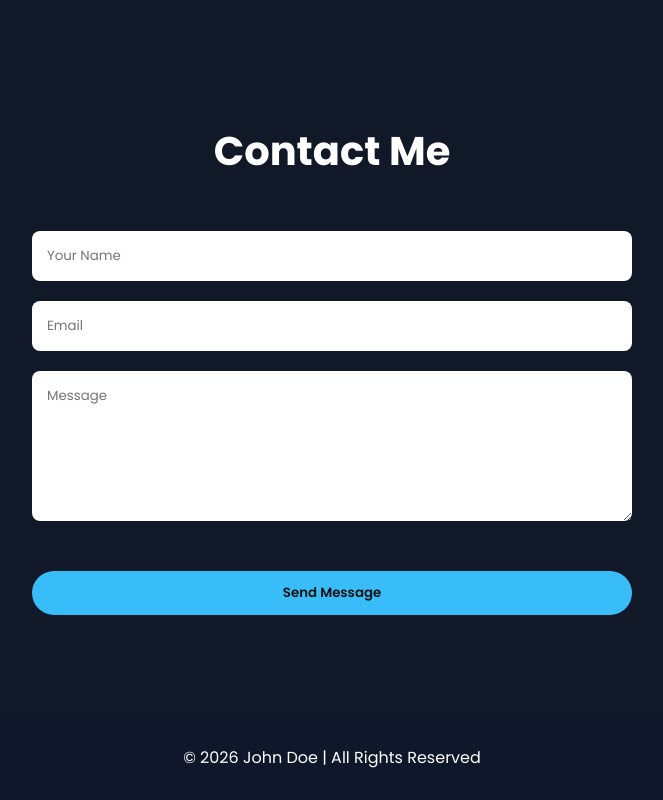
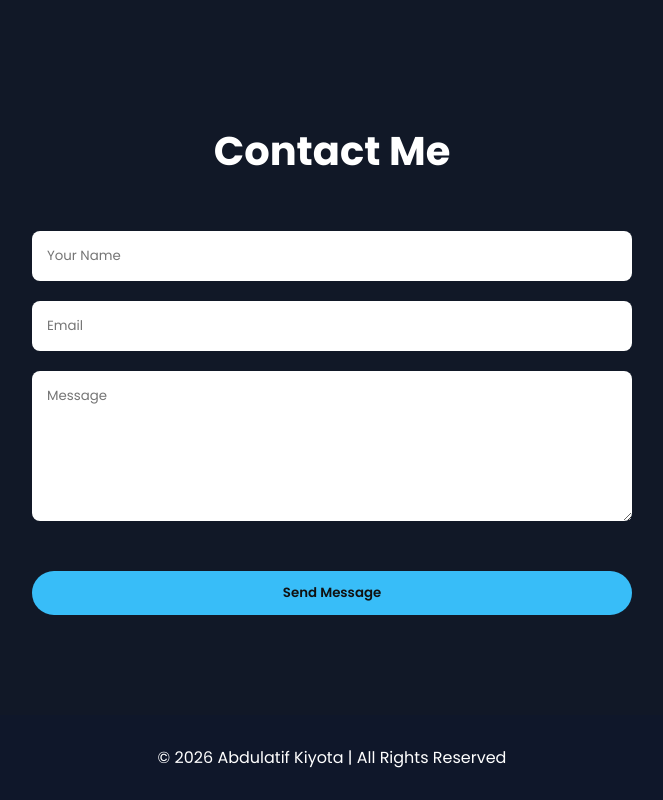
Before and after one commit to babakijacho/portfolio, a plain HTML site: page index.html in a window 1280 px wide. Shown: the part 2240-3040 px from the top of the page, without its empty margins (308-971 px from the left). Drawn offline with Linux system fonts and the light colour scheme.

Commit message:
Update index.html

```diff
--- a/index.html
+++ b/index.html
@@ -210,7 +210,7 @@ Interactive admin dashboard with charts.
 <footer>
 
 <p>
-© 2026 John Doe | All Rights Reserved
+© 2026 Abdulatif Kiyota | All Rights Reserved
 </p>
 
 </footer>
```
